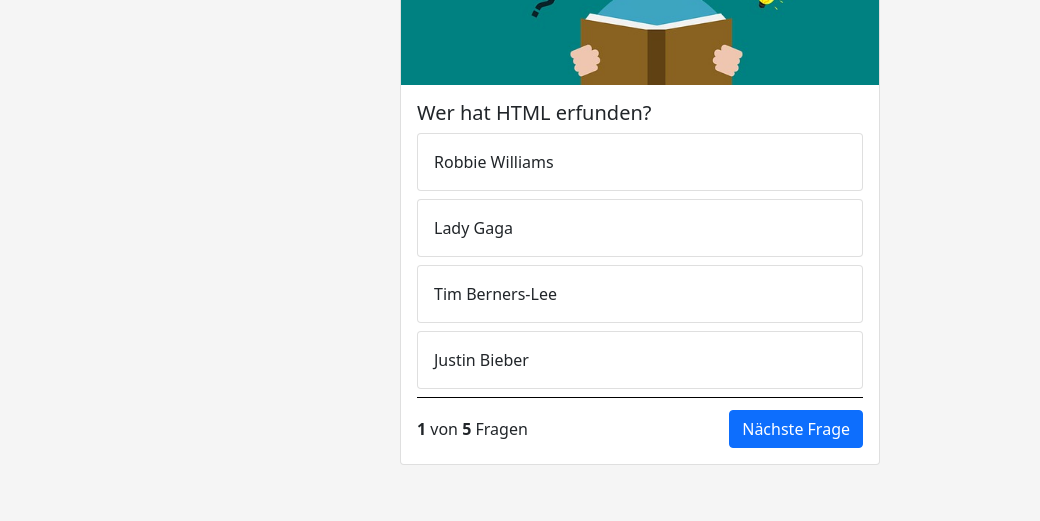
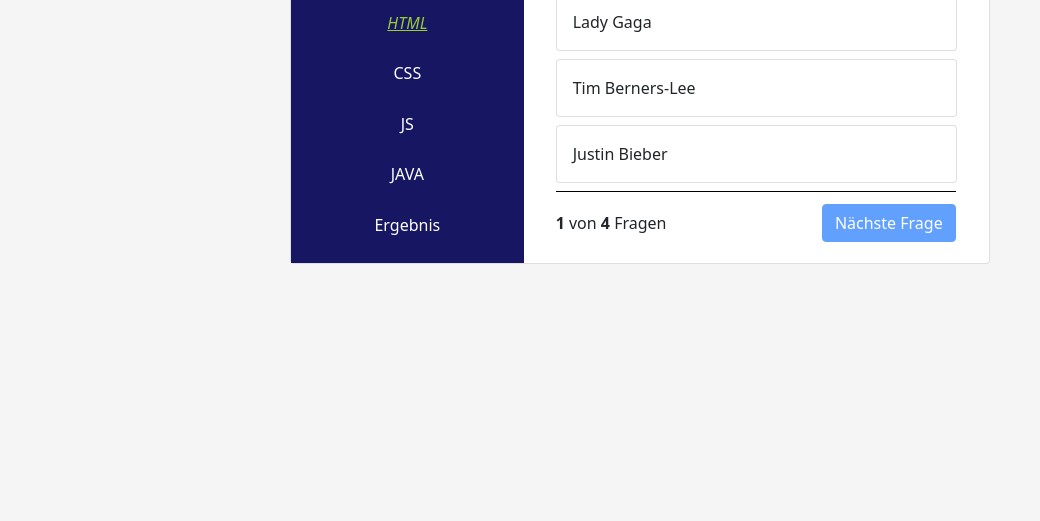
Before and after one commit to SimonBilecen/Quizapp, a plain HTML site: page index.html in a window 1280 px wide. Shown: the part 329-850 px from the top of the page, without its empty margins (0-1040 px from the left). After the commit the page ends 800 px from the top, so only its background shows below. Drawn offline with nearby package versions, Linux system fonts and the light colour scheme.

Commit message:
New design

```diff
--- a/index.html
+++ b/index.html
@@ -21,19 +21,43 @@
 
 <body onload="init()">
 
-    <nav class="navbar navbar-light bg-light">
-        <div class="container-fluid">
-            <span class="navbar-brand mb-0 h1 hallo">Quizapp</span>
+    <div class="card mb-3 bg-container" style="width: 700px;">
+        <div class="row g-0 ">
+
+            <div class="col-md-4 left_section">
+
+                <img class="logo" src="img/logo.png">
+
+                <div class="current_quiz" id="first_topic">HTML</div>
+                <div class="current_quiz" id="second_topic">CSS</div>
+                <div class="current_quiz" id="third_topic">JS</div>
+                <div class="current_quiz" id="fourth_topic">JAVA</div>
+                <div class="current_quiz" id="fifth_topic">Ergebnis</div>
             </div>
-    </nav>
 
-    <div class="container">
-        <div class="card quiz_card">
-            <img src="img/think.jpg" class="card-img-top">
+
+
+            <div class="col-md-8">
                 <div class="card-body">
+                    <div class="card-body end_screen" id="end_screen" style="display: none;">
+                        <div>
+                            Quiz beendet
+                        </div>
+                        <div>
+                            <img src="img/brain result.png">
+                        </div>
+                        <div>
+                            Du hast xxx von xxx Fragen beantwortet.
+                        </div>
+                    </div>
+
+
+
+
+                    <div class="card-body" id="question_body">
                         <h5 class="card-title" id="question_text">Frage</h5>
 
-                <div class="card quiz-answer-card mb-2" onclick="answer('answer_1')">
+                        <div class="card quiz-answer-card mb-2 que" onclick="answer('answer_1')">
                             <div class="card-body" id="answer_1">
                                 Antwort
                             </div>
@@ -56,11 +80,12 @@
                         </div>
 
                         <div class="question-footer">
-                    <span><b>1</b> von <b id="all_questions"></b> Fragen</span>
-                    <button class="btn btn-primary">Nächste Frage</button>
+                            <span><b id="current_question_number">1</b> von <b id="all_questions"></b> Fragen</span>
+                            <button onclick="next_question()" class="btn btn-primary" id="next-button" disabled>Nächste
+                                Frage</button>
 
                         </div>
-
+                    </div>
                 </div>
             </div>
         </div>
--- a/script.js
+++ b/script.js
@@ -16,15 +16,7 @@
         "right_answer": 3
     },
     {
-        "question": "wer hat HTML erfunden?",
-        "answer_1": "Robbie Williams",
-        "answer_2": "Lady Gaga",
-        "answer_3": "Tim Berners-Lee",
-        "answer_4": "Justin Bieber",
-        "right_answer": 3
-    },
-    {
-        "question": "Wie bindet man eine Website in eine Website ein?",
+        "question": "Wie bindet man eine Website ein?",
         "answer_1": "&lt;iframe&gt;, &lt;frame&gt;, and &lt;frameset&gt;",
         "answer_2": "&lt;iframe&gt;",
         "answer_3": "&lt:frame&gt;",
@@ -32,11 +24,11 @@
         "right_answer": 2
     },
     {
-        "question": "In welchem Jahr wurde JavaScribt erfunden?",
-        "answer_1": "1995",
-        "answer_2": "2002",
-        "answer_3": "1978",
-        "answer_4": "1987",
+        "question": "Was ist HTML?",
+        "answer_1": "Auszeichnungssprache für Hypertext?",
+        "answer_2": "Älteste Programmiersprache",
+        "answer_3": "Der Vorgänger von php",
+        "answer_4": "Eine möglichkeit seinen Code zu stylen",
         "right_answer": 1
     },
 
@@ -50,24 +42,70 @@
 }
 
 function showQuestion() {
+    if (currentQuestion >= questions.length) {
+        // Todo
+        document.getElementById('end_screen').style =  '';
+        document.getElementById('question_body').style = "display:none";
+    }
+    else {
+        current_quiz_topic();
+
         let question = questions[currentQuestion];
+        document.getElementById('current_question_number').innerHTML = currentQuestion + 1;
         document.getElementById('question_text').innerHTML = question['question'];
         document.getElementById('answer_1').innerHTML = question['answer_1'];
         document.getElementById('answer_2').innerHTML = question['answer_2'];
         document.getElementById('answer_3').innerHTML = question['answer_3'];
         document.getElementById('answer_4').innerHTML = question['answer_4'];
     }
+}
 
 function answer(selection) {
     let question = questions[currentQuestion];
     let selectedNumber = selection.slice(-1);
+    let idOfRightAnswer = `answer_${question['right_answer']}`;
 
     if (selectedNumber == question['right_answer']) {
         console.log('passt');
-        document.getElementById(selection).classList.add('bg-success');
+        document.getElementById(selection).parentNode.classList.add('bg-success');
     }
     else {
         console.log('passt nicht du depp.')
         document.getElementById(selection).parentNode.classList.add('bg-danger');
+        document.getElementById(idOfRightAnswer).parentNode.classList.add('bg-success');
+    }
+
+    document.getElementById('next-button').disabled = false;
+}
+
+function next_question() {
+
+    currentQuestion++;
+    showQuestion();
+    resetAnswerButtons();
+
+    if (questions.length -1 == currentQuestion){
+        document.getElementById('next-button').innerHTML = "Ergebnis anzeigen";
     }
 }
+
+function resetAnswerButtons() {
+    document.getElementById('next-button').disabled = true;
+    document.getElementById('answer_1').parentNode.classList.remove('bg-danger');
+    document.getElementById('answer_1').parentNode.classList.remove('bg-success');
+    document.getElementById('answer_2').parentNode.classList.remove('bg-danger');
+    document.getElementById('answer_2').parentNode.classList.remove('bg-success');
+    document.getElementById('answer_3').parentNode.classList.remove('bg-danger');
+    document.getElementById('answer_3').parentNode.classList.remove('bg-success');
+    document.getElementById('answer_4').parentNode.classList.remove('bg-danger');
+    document.getElementById('answer_4').parentNode.classList.remove('bg-success');
+}
+
+function current_quiz_topic() {
+    if(currentQuestion <=3 ) {
+        document.getElementById('first_topic').classList.add('current_quiz2');
+    }
+    else {
+        document.getElementById('first_topic').classList.remove('current_quiz2');
+    }
+}
--- a/style.css
+++ b/style.css
@@ -1,5 +1,14 @@
 body {
     background-color: whitesmoke !important;
+    height: 100vh;
+    display: flex;
+    justify-content: center;
+    align-items: center;
+}
+
+.row {
+    height: 400px;
+    width: 700px;
 }
 
 .container {
@@ -11,7 +20,12 @@
 }
 
 .quiz_card {
-    width: 30rem;
+    display: flex;
+    flex-direction: row;
+}
+
+.card {
+    flex-direction: row !important;
 }
 
 .question-footer {
@@ -20,6 +34,7 @@
     border-top: 1px solid rgb(0, 0, 0, 4);
     align-items: center;
     padding-top: 12px;
+    width: 400px !important;
 }
 
 .quiz-answer-card:hover {
@@ -30,3 +45,39 @@
 .bg-success, .bg-danger {
     color: white;
 }
+
+.left_section {
+   background-color: rgb(22, 22, 99);
+   color: white;
+   height: 400px;
+   display: flex;
+   flex-direction: column;
+   justify-content:space-evenly ;
+   align-items: center;
+}
+
+.logo {
+    object-fit: contain;
+}
+
+.logo:hover {
+    cursor: pointer;
+    height: 98px;
+}
+
+.current_quiz2 {
+    text-decoration: underline;
+    font-style: oblique;
+    color: yellowgreen;
+}
+
+.current_quiz:hover {
+    cursor: pointer;
+    color: yellow;
+    text-decoration: underline;
+}
+
+.end_screeen {
+    color: black !important;
+    background-image: url("Programmierprojekte/Quizapp/img/trophy.png");
+}
```
Also changed, not shown: img/brain result.png (added), img/left_section.png (added), img/logo.png (added), img/trophy.png (added). Lines whose indentation alone changed are shown as unchanged.
